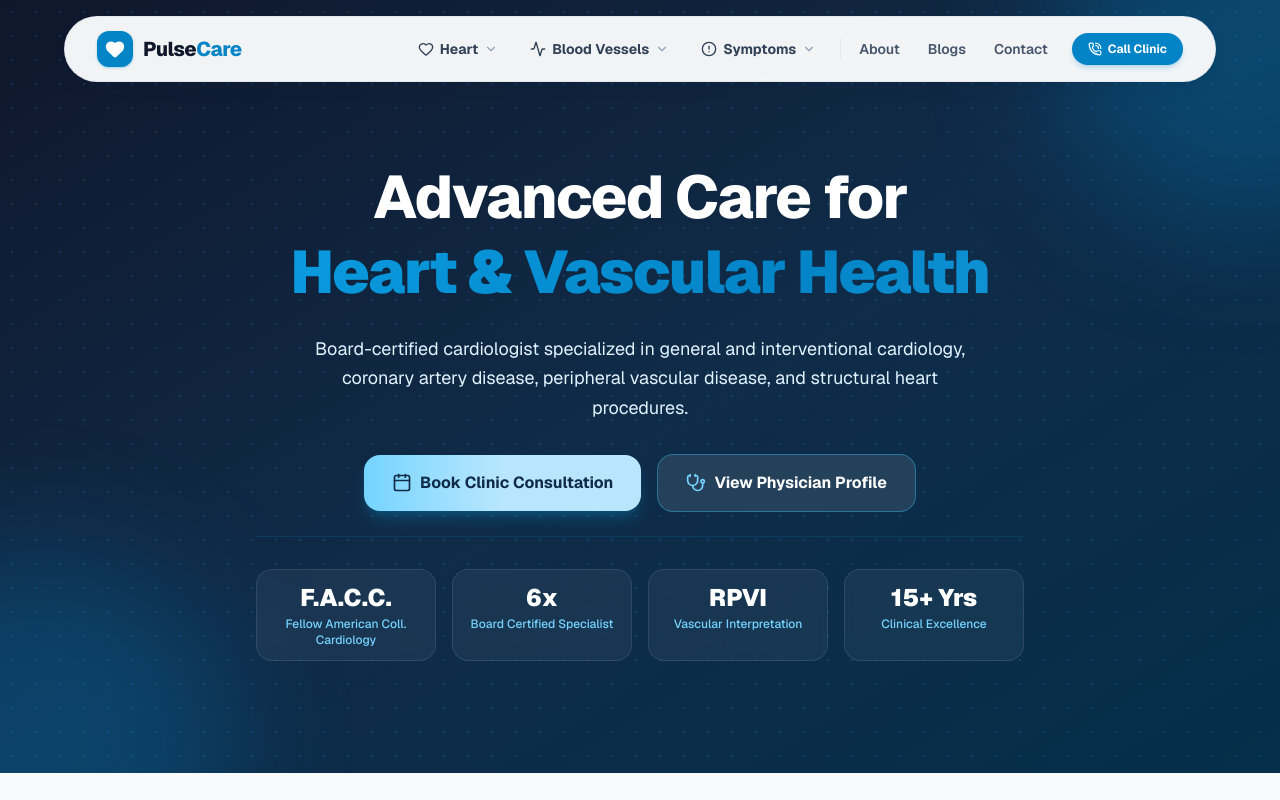
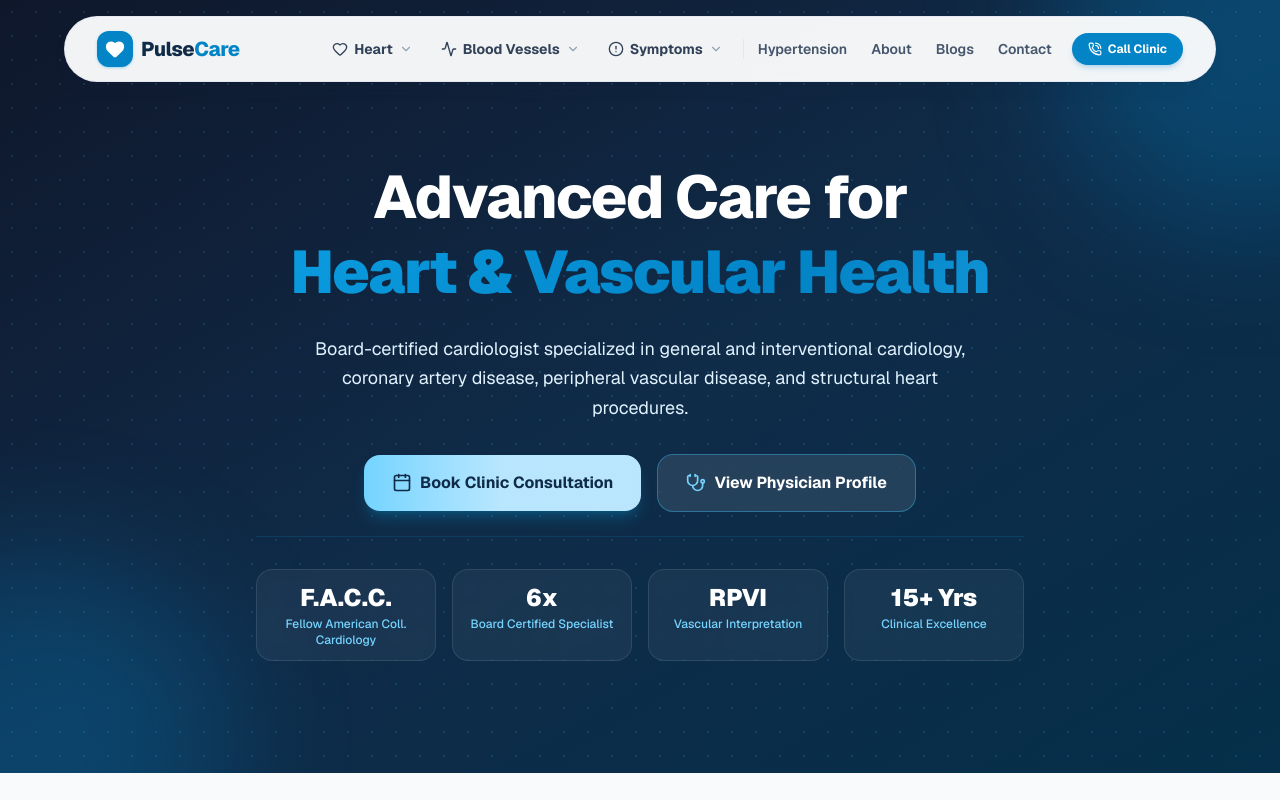
Before and after one commit to DynamicDOMinator/medical, a Next.js app: page / in a window 1280 px wide. Shown: the top 800 px of the page. Built offline with nearby package versions, Linux system fonts and the light colour scheme.

Commit message:
add Hypertension to top header nav items

```diff
--- a/src/components/Navbar.jsx
+++ b/src/components/Navbar.jsx
@@ -9,7 +9,6 @@ import {
   X,
   PhoneCall,
   ChevronDown,
-  Stethoscope,
   AlertCircle,
 } from "lucide-react";
 import { useState, useRef } from "react";
@@ -38,7 +37,7 @@ const heartDiseases = [
   {
     name: "Hypertension (HTN)",
     href: "/blood-vessels/hypertension",
-    desc: "High blood pressure & vascular arterial stress",
+    desc: "High blood pressure & arterial stress",
   },
 ];
 
@@ -87,7 +86,7 @@ function MegaDropdown({ items, label, icon: Icon, categoryHref }) {
       onMouseLeave={handleMouseLeave}
     >
       <button
-        className={`flex items-center space-x-1.5 text-sm font-bold px-3.5 py-2 rounded-xl transition-all ${
+        className={`flex items-center space-x-1.5 text-sm font-bold px-3 py-2 rounded-xl transition-all ${
           open
             ? "bg-blue-600 text-white shadow-md shadow-blue-500/20"
             : "text-slate-700 hover:text-blue-600 hover:bg-blue-50"
@@ -146,6 +145,7 @@ export default function Navbar() {
   const [mobileSymptomsOpen, setMobileSymptomsOpen] = useState(false);
 
   const staticLinks = [
+    { name: "Hypertension", href: "/blood-vessels/hypertension" },
     { name: "About", href: "/about" },
     { name: "Blogs", href: "/blogs" },
     { name: "Contact", href: "/contact" },
@@ -158,12 +158,12 @@ export default function Navbar() {
           {/* Logo */}
           <Link
             href="/"
-            className="flex items-center space-x-2.5 group shrink-0"
+            className="flex items-center space-x-2 text-blue-950 group shrink-0"
           >
             <div className="bg-blue-600 p-2 rounded-xl text-white group-hover:bg-blue-700 transition-colors shadow-sm shadow-blue-500/30">
               <Heart className="h-5 w-5" fill="currentColor" />
             </div>
-            <span className="font-extrabold text-xl text-slate-900 tracking-tight">
+            <span className="font-extrabold text-xl tracking-tight">
               Pulse<span className="text-blue-600">Care</span>
             </span>
           </Link>
@@ -190,13 +190,13 @@ export default function Navbar() {
             />
 
             {/* Divider */}
-            <div className="h-5 w-px bg-slate-200 mx-1.5" />
+            <div className="h-5 w-px bg-slate-200 mx-1" />
 
             {staticLinks.map((link) => (
               <Link
                 key={link.href}
                 href={link.href}
-                className={`text-sm font-semibold px-3 py-2 rounded-xl transition-all ${
+                className={`text-sm font-semibold px-2.5 py-2 rounded-xl transition-all ${
                   pathname === link.href
                     ? "bg-blue-50 text-blue-700"
                     : "text-slate-600 hover:text-blue-600 hover:bg-slate-50"
@@ -209,7 +209,7 @@ export default function Navbar() {
             {/* CTA */}
             <a
               href="tel:+18005557857"
-              className="ml-2 inline-flex items-center space-x-1.5 px-4 py-2 text-xs font-bold text-white bg-blue-600 hover:bg-blue-700 rounded-full transition-all shadow-md shadow-blue-600/20 shrink-0"
+              className="ml-1.5 inline-flex items-center space-x-1.5 px-4 py-2 text-xs font-bold text-white bg-blue-600 hover:bg-blue-700 rounded-full transition-all shadow-md shadow-blue-600/20 shrink-0"
             >
               <PhoneCall className="h-3.5 w-3.5" />
               <span>Call Clinic</span>
```
